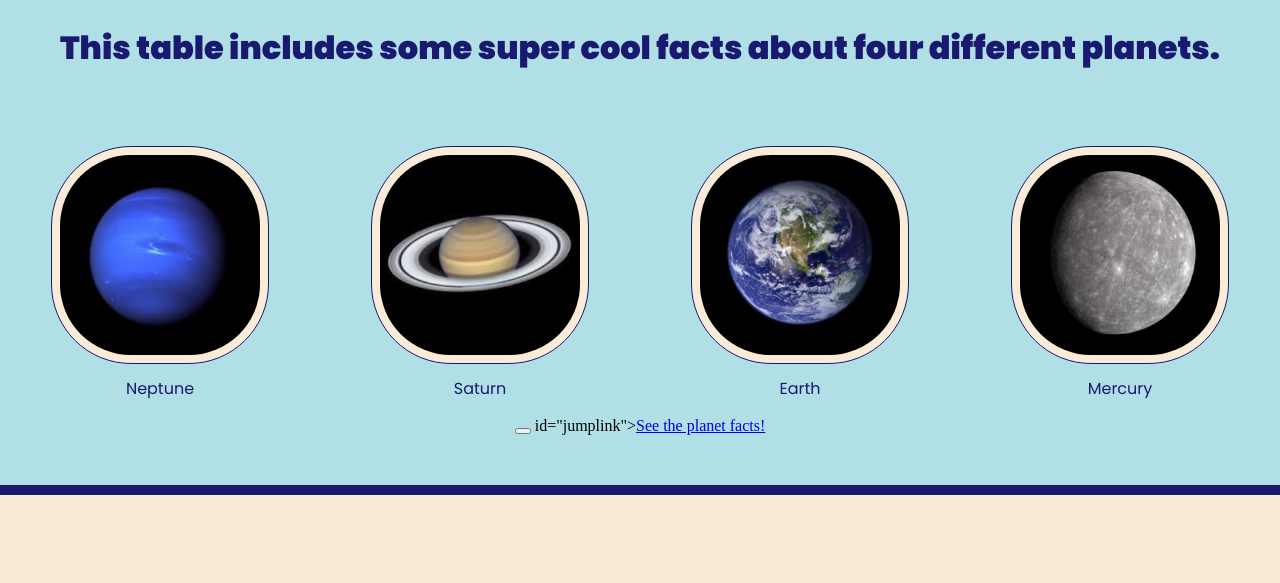
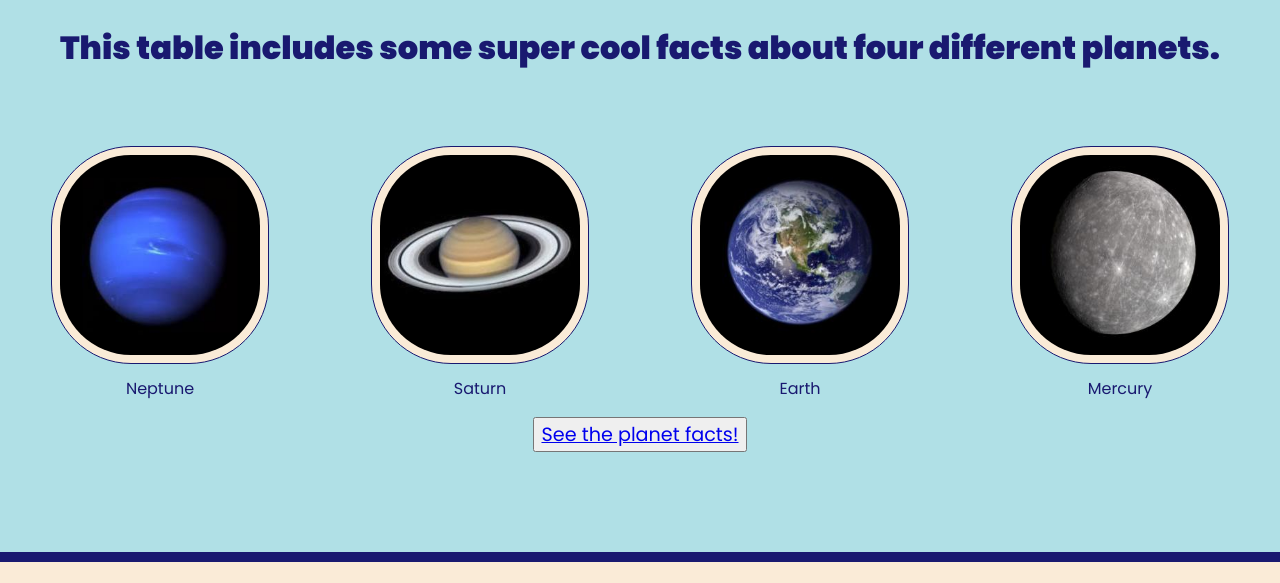
Before and after one commit to bridgetghapner/lab-5, a plain HTML site: page index.html in a window 1280 px wide. Shown: the part 217-800 px from the top of the page. Drawn offline with Linux system fonts and the light colour scheme.

Commit message:
Fixing button typo line 35

```diff
--- a/index.html
+++ b/index.html
@@ -32,7 +32,7 @@
 				</figure>
 			</div>
 			<div>
-				<button></button> id="jumplink"><a href="#facts">See the planet facts!</a></button>
+				<button id="jumplink"><a href="#facts">See the planet facts!</a></button>
 			</div>
 		</header>
 		<main>
```
